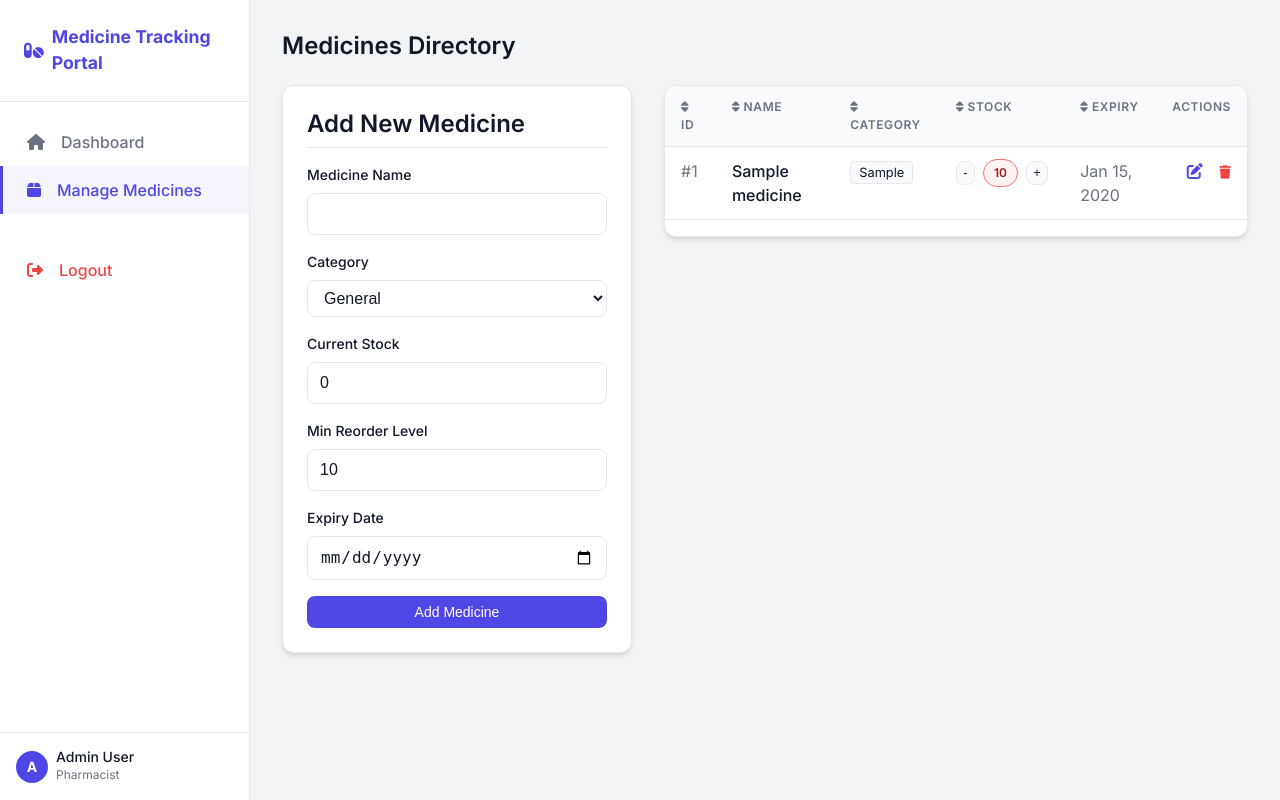
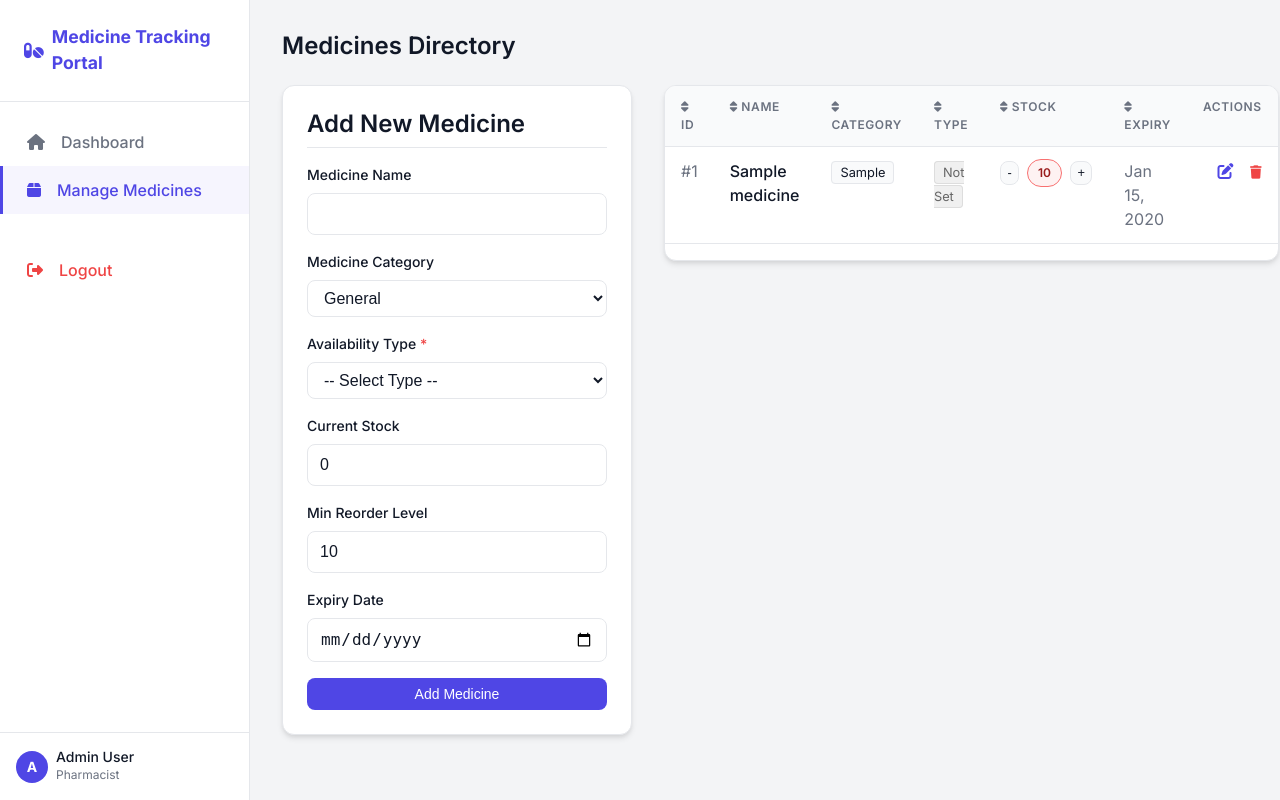
Before and after one commit to rasmimihub/medicine_tracking_portal, a PHP site: page /admin/medicines.php in a window 1280 px wide. Run offline with PHP 8.4, Linux system fonts and the light colour scheme; a user stored in the database is signed in; tables that the repository leaves empty hold one stand-in row (values such as "Sample post"); data that the repository does not hold is empty.

Commit message:
Modified some code.

```diff
--- a/admin/medicines.php
+++ b/admin/medicines.php
@@ -18,25 +18,25 @@ if ($_SERVER['REQUEST_METHOD'] === 'POST') {
   if ($action === 'create') {
     $name = trim($_POST['name']);
     $category = trim($_POST['category'] ?? 'General');
+    $subsidy_type = trim($_POST['subsidy_type'] ?? '');  // NEW
     $stock = intval($_POST['stock']);
     $min_stock = intval($_POST['min_stock'] ?? 10);
     $expiry_date = $_POST['expiry_date'];
 
-        if ($name && $expiry_date) {
-            // Insert into Database securely
-            $stmt = $pdo->prepare("INSERT INTO medicines (name, category, stock, min_stock, expiry_date) VALUES (?, ?, ?, ?, ?)");
-            if ($stmt->execute([$name, $category, $stock, $min_stock, $expiry_date])) {
-                // Get the newly generated primary key of the medicine row
+    // VALIDATION: Ensure subsidy_type is provided
+    if ($name && $expiry_date && !empty($subsidy_type)) {
+        // Insert into Database with subsidy_type
+        $stmt = $pdo->prepare("INSERT INTO medicines (name, category, subsidy_type, stock, min_stock, expiry_date) VALUES (?, ?, ?, ?, ?, ?)");
+        if ($stmt->execute([$name, $category, $subsidy_type, $stock, $min_stock, $expiry_date])) {
             $medicine_id = $pdo->lastInsertId();
-
-                // AUTOMATED AUDIT: Log this creation as an 'addition' transaction behind the scenes
             logTransaction($pdo, $medicine_id, 'created', $stock, $_SESSION['user_id']);
             $success = "Medicine added successfully.";
         } else {
             $error = "Failed to add medicine.";
         }
     } else {
-            $error = "Name and Expiry Date are required.";
+        $error = "Name, Expiry Date, and Availability Type are required.";
+    }
 }
     }
     // UPDATE EXISTING MEDICINE LOGIC
@@ -44,35 +44,35 @@ if ($_SERVER['REQUEST_METHOD'] === 'POST') {
     $id = intval($_POST['id']);
     $name = trim($_POST['name']);
     $category = trim($_POST['category'] ?? 'General');
+    $subsidy_type = trim($_POST['subsidy_type'] ?? '');  // NEW
     $new_stock = intval($_POST['stock']);
     $min_stock = intval($_POST['min_stock'] ?? 10);
     $expiry_date = $_POST['expiry_date'];
 
-        // PRE-FLIGHT CHECK: We must know the OLD stock to perfectly calculate the difference for the transaction logs
+    if (empty($subsidy_type)) {
+        $error = "Availability Type is required.";
+    } else {
         $stmt = $pdo->prepare("SELECT stock FROM medicines WHERE id = ?");
         $stmt->execute([$id]);
         $old_med = $stmt->fetch(PDO::FETCH_ASSOC);
 
         if ($old_med) {
             $old_stock = intval($old_med['stock']);
-            $diff = $new_stock - $old_stock; // The mathematical shift in physical stock
+            $diff = $new_stock - $old_stock;
 
-            // Execute the physical update to the core inventory table
-            $stmt = $pdo->prepare("UPDATE medicines SET name = ?, category = ?, stock = ?, min_stock = ?, expiry_date = ? WHERE id = ?");
-            if ($stmt->execute([$name, $category, $new_stock, $min_stock, $expiry_date, $id])) {
-
-                // SMART AUDIT TRAIL ROUTING
+            // Update with subsidy_type
+            $stmt = $pdo->prepare("UPDATE medicines SET name = ?, category = ?, subsidy_type = ?, stock = ?, min_stock = ?, expiry_date = ? WHERE id = ?");
+            if ($stmt->execute([$name, $category, $subsidy_type, $new_stock, $min_stock, $expiry_date, $id])) {
+                // Smart audit trail routing...
                 if ($diff > 0) {
-                    // Stock increased -> Log as a positive 'addition'
                     logTransaction($pdo, $id, 'addition', $diff, $_SESSION['user_id']);
                 } elseif ($diff < 0) {
-                    // Stock decreased -> Log as a 'reduction' (use abs() to record the amount gracefully)
                     logTransaction($pdo, $id, 'reduction', abs($diff), $_SESSION['user_id']);
                 } else {
-                    // Stock is identical -> Admin likely only corrected the name or expiry date. Log as metadata 'adjustment'.
                     logTransaction($pdo, $id, 'adjustment', 0, $_SESSION['user_id']);
                 }
                 $success = "Medicine updated successfully.";
+            }
         }
     }
 }
@@ -107,7 +107,6 @@ if ($_SERVER['REQUEST_METHOD'] === 'POST') {
         $stmt = $pdo->prepare("DELETE FROM medicines WHERE id = ?");
         if ($stmt->execute([$id])) {
             $success = "Medicine deleted successfully.";
-        }
         }
     }
 
@@ -222,8 +221,9 @@ if ($action === 'edit' && isset($_GET['id'])) {
                                 <input type="text" name="name" class="form-control" value="<?php echo $edit_med ? htmlspecialchars($edit_med['name']) : ''; ?>" required>
                             </div>
 
+
                             <div class="form-group">
-                                <label class="form-label">Category</label>
+                                <label class="form-label">Medicine Category</label>
                                 <?php $cat = $edit_med ? $edit_med['category'] : 'General'; ?>
                                 <select name="category" class="form-control" required>
                                     <option value="General" <?php echo $cat === 'General' ? 'selected' : ''; ?>>General</option>
@@ -231,6 +231,17 @@ if ($action === 'edit' && isset($_GET['id'])) {
                                     <option value="Pain Relief" <?php echo $cat === 'Pain Relief' ? 'selected' : ''; ?>>Pain Relief</option>
                                     <option value="Vitamins" <?php echo $cat === 'Vitamins' ? 'selected' : ''; ?>>Vitamins</option>
                                     <option value="Vaccines" <?php echo $cat === 'Vaccines' ? 'selected' : ''; ?>>Vaccines</option>
+                                </select>
+                            </div>
+
+                                <!-- NEW: Add Subsidy Type Field -->
+                                <div class="form-group">
+                                    <label class="form-label">Availability Type <span style="color: var(--danger);">*</span></label>
+                                    <?php $subsidy = $edit_med ? $edit_med['subsidy_type'] : ''; ?>
+                                    <select name="subsidy_type" class="form-control" required>
+                                        <option value="">-- Select Type --</option>
+                                        <option value="Free" <?php echo $subsidy === 'Free' ? 'selected' : ''; ?>>Free</option>
+                                        <option value="Subsidized" <?php echo $subsidy === 'Subsidized' ? 'selected' : ''; ?>>Subsidized</option>
                                     </select>
                                 </div>
 
@@ -271,6 +282,7 @@ if ($action === 'edit' && isset($_GET['id'])) {
                                        <th class="sortable" data-sort="id" style="cursor: pointer;"><i class="fas fa-sort mr-1"></i> ID</th>
                                         <th class="sortable" data-sort="name" style="cursor: pointer;"><i class="fas fa-sort mr-1"></i> Name</th>
                                         <th class="sortable" data-sort="category" style="cursor: pointer;"><i class="fas fa-sort mr-1"></i> Category</th>
+                                        <th class="sortable" data-sort="subsidy_type" style="cursor: pointer;"><i class="fas fa-sort mr-1"></i> Type</th>
                                         <th class="sortable" data-sort="stock" style="cursor: pointer;"><i class="fas fa-sort mr-1"></i> Stock</th>
                                         <th class="sortable" data-sort="expiry" style="cursor: pointer;"><i class="fas fa-sort mr-1"></i> Expiry</th>
                                         <th style="text-align: right;">Actions</th>
@@ -281,7 +293,15 @@ if ($action === 'edit' && isset($_GET['id'])) {
                                     <tr>
                                          <td class="text-muted">#<?php echo $med['id']; ?></td>
                                         <td class="font-medium text-main"><?php echo htmlspecialchars($med['name']); ?></td>
-                                        <td><span style="font-size: 0.8rem; background: var(--surface-hover); padding: 0.2rem 0.5rem; border-radius: 4px; border: 1px solid var(--border-color);"><?php echo htmlspecialchars($med['category']); ?></span></td>
+                                        <td><span style="font-size: 0.8rem; background: var(--surface-hover); padding: 0.2rem 0.5rem; border-radius: 4px; border: 1px solid var(--border-color);">
+                                            <?php echo htmlspecialchars($med['category']); ?>
+                                        </span></td>
+                                        <!-- NEW: Subsidy Type Column -->
+                                        <td>
+                                            <span style="font-size: 0.8rem; background: <?php echo $med['subsidy_type'] === 'Free' ? '#ECFDF5' : ($med['subsidy_type'] === 'Subsidized' ? '#FEF3C7' : '#F0F0F0'); ?>; color: <?php echo $med['subsidy_type'] === 'Free' ? '#065F46' : ($med['subsidy_type'] === 'Subsidized' ? '#92400E' : '#666'); ?>; padding: 0.2rem 0.5rem; border-radius: 4px; border: 1px solid <?php echo $med['subsidy_type'] === 'Free' ? '#34D399' : ($med['subsidy_type'] === 'Subsidized' ? '#FBBF24' : '#ddd'); ?>;">
+                                                <?php echo htmlspecialchars($med['subsidy_type'] ?? 'Not Set'); ?>
+                                            </span>
+                                        </td>
                                         <td>
                                             <form method="POST" action="medicines.php" style="display: flex; align-items: center; gap: 0.5rem;">
                                                 <input type="hidden" name="action" value="quick_stock">
```
Also changed, not shown: index.php (+13 -4 lines). Lines whose indentation alone changed are shown as unchanged.
